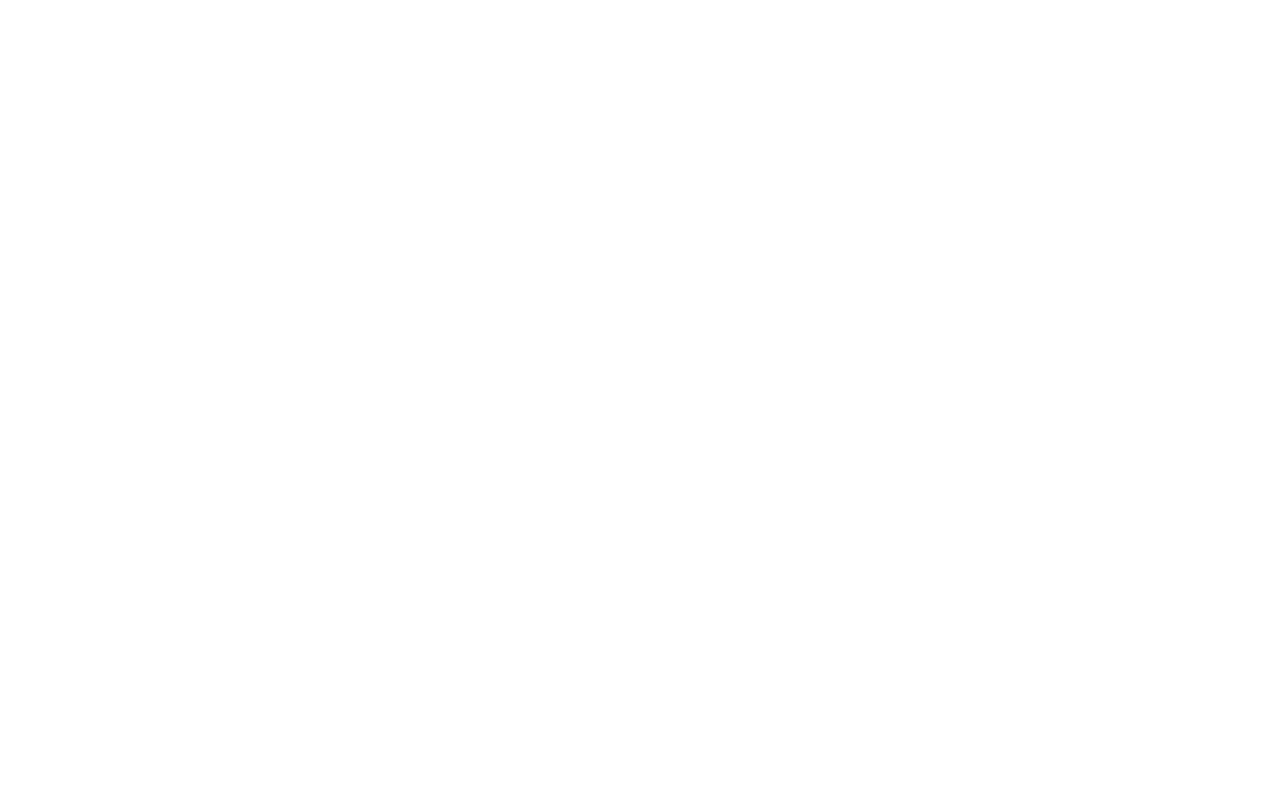
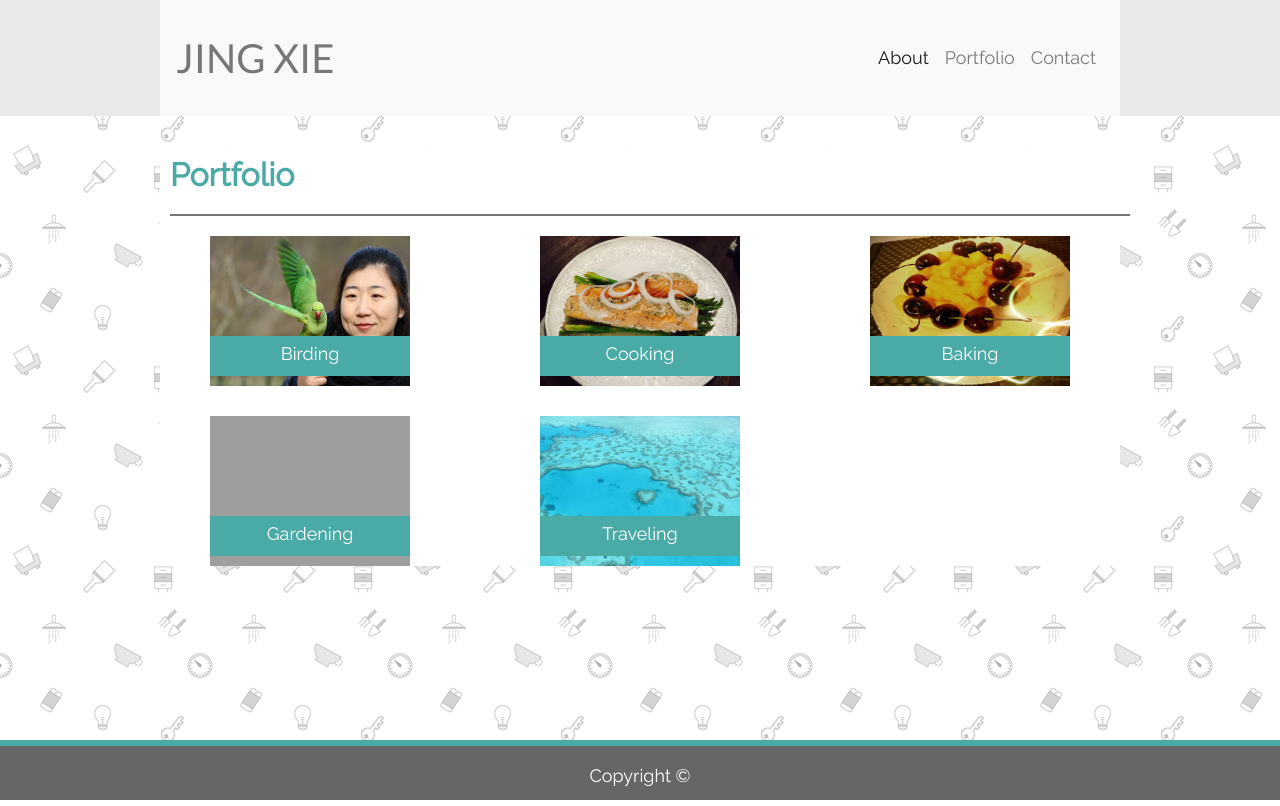
Before and after one commit to redbubble-ash/Bootstrap-Portfolio, a plain HTML site: page portfolio.html in a window 1280 px wide. Drawn offline with nearby package versions, Linux system fonts and the light colour scheme; grey boxes are pictures that could not be loaded.

Commit message:
complete

```diff
--- a/contact.html
+++ b/contact.html
@@ -0,0 +1,149 @@
+<!DOCTYPE html>
+<html lang="en-us">
+
+<head>
+  <meta charset="UTF-8">
+
+  <title>My Portfolio</title>
+  <link rel="stylesheet" href="https://stackpath.bootstrapcdn.com/bootstrap/4.3.1/css/bootstrap.min.css"
+    integrity="sha384-ggOyR0iXCbMQv3Xipma34MD+dH/1fQ784/j6cY/iJTQUOhcWr7x9JvoRxT2MZw1T" crossorigin="anonymous">
+  <link href="https://fonts.googleapis.com/css?family=Lato" rel="stylesheet">
+  <link href="https://fonts.googleapis.com/css?family=Lato|Raleway|Roboto" rel="stylesheet">
+
+
+
+
+  <style>
+    * {
+      box-sizing: border-box;
+      margin-left: auto;
+      margin-right: 0px;
+    }
+
+    html {
+
+      width: 100%;
+      height: 100%;
+    }
+
+    body {
+      font-family: 'Raleway', sans-serif;
+      font-size: 18px;
+      line-height: 34px;
+      color: #777777;
+      background: url("images/doodles.png");
+    }
+
+    .navbar-brand {
+      font-size:2.5rem;
+      color: silver;
+      text-align: center;
+      line-height: 90px;
+      font-family: 'Lato', sans-serif;
+      margin-right: 0;
+
+    }
+
+    .container {
+      width: 100%;
+      max-width: 960px;
+      margin: 0 auto;
+      clear: both;
+      text-align: left;
+      background-color: #ffffff;
+      padding: 0;
+    }
+
+    #masthead {
+      background-color: #e8e9e9;
+
+    }
+
+    h2{
+        color: #4aaaa5;
+        font-size: xx-large;
+        font-weight: bold;
+        display: block;
+        height: 60px;
+        border-bottom: 2px solid #777777;
+    }
+
+
+
+    .footer {
+      position: absolute;
+      bottom: 0;
+      width: 100%;
+      height: 60px; /* Set the fixed height of the footer here */
+      line-height: 60px; /* Vertically center the text there */
+      background-color: #666666;
+      color: white;
+      text-align: center;
+      border-top:6px solid #4aaaa5;
+      }
+
+  }
+
+  </style>
+</head>
+
+<header id="masthead">
+  <div class="container">
+    <nav class="navbar navbar-expand-lg navbar-light bg-light">
+      <a class="navbar-brand">JING XIE</a>
+      <button class="navbar-toggler" type="button" data-toggle="collapse" data-target="#navbarNav"
+        aria-controls="navbarNav" aria-expanded="false" aria-label="Toggle navigation">
+        <span class="navbar-toggler-icon"></span>
+      </button>
+      <div class="collapse navbar-collapse" id="navbarNav">
+        <ul class="navbar-nav">
+          <li class="nav-item active">
+            <a class="nav-link" href="index.html">About <span class="sr-only">(current)</span></a>
+          </li>
+          <li class="nav-item">
+            <a class="nav-link" href="portfolio.html">Portfolio</a>
+          </li>
+          <li class="nav-item">
+            <a class="nav-link" href="contact.html">Contact</a>
+          </li>
+
+        </ul>
+      </div>
+    </nav>
+  </div>
+</header>
+
+<body>
+
+    <div class="container" style="padding:30px; margin-top: 30px">
+        <h2>Contact</h2>
+
+        <form>
+          <div class="form-group">
+            <label for="usr">Name:</label>
+            <input type="text" class="form-control" id="usr">
+          </div>
+          <div class="form-group">
+            <label for="pwd">Email:</label>
+            <input type="text" class="form-control" id="pwd">
+          </div>
+          <div class="form-group">
+            <label for="pwd" style="height:20px;">Message:</label>
+            <input type="text" class="form-control" id="pwd" style="height: 100px;">
+          </div>
+          <button type="button" class="btn btn-primary" data-toggle="button" aria-pressed="false" autocomplete="off" style="background-color:#4aaaa5">
+                Submit
+              </button>
+        </form>
+      </div>
+
+
+
+    <footer class="footer">
+        Copyright &copy;
+      </div>
+    </footer>
+
+</body>
+
+</html>
--- a/portfolio.html
+++ b/portfolio.html
@@ -0,0 +1,177 @@
+<!DOCTYPE html>
+<html lang="en-us">
+
+<head>
+  <meta charset="UTF-8">
+
+  <title>My Portfolio</title>
+  <link rel="stylesheet" href="https://stackpath.bootstrapcdn.com/bootstrap/4.3.1/css/bootstrap.min.css"
+    integrity="sha384-ggOyR0iXCbMQv3Xipma34MD+dH/1fQ784/j6cY/iJTQUOhcWr7x9JvoRxT2MZw1T" crossorigin="anonymous">
+  <link href="https://fonts.googleapis.com/css?family=Lato" rel="stylesheet">
+  <link href="https://fonts.googleapis.com/css?family=Lato|Raleway|Roboto" rel="stylesheet">
+
+
+
+
+  <style>
+    * {
+      box-sizing: border-box;
+      margin-left: auto;
+      margin-right: 0px;
+    }
+
+    html {
+
+      width: 100%;
+      height: 100%;
+    }
+
+    body {
+      font-family: 'Raleway', sans-serif;
+      font-size: 18px;
+      line-height: 34px;
+      color: #777777;
+      background: url("images/doodles.png");
+    }
+
+    .navbar-brand {
+      font-size:2.5rem;
+      color: silver;
+      text-align: center;
+      line-height: 90px;
+      font-family: 'Lato', sans-serif;
+      margin-right: 0;
+
+    }
+
+    .container {
+      width: 100%;
+      max-width: 960px;
+      margin: 0 auto;
+      clear: both;
+      background-color: #ffffff;
+      padding: 0;
+      text-align: center;
+    }
+
+    #masthead {
+      background-color: #e8e9e9;
+
+    }
+
+    h1{
+        position: relative;
+        top: 10px;
+        left: 10px;
+        color: #4aaaa5;
+        font-size: xx-large;
+        font-weight: bold;
+        display: block;
+        height: 60px;
+        border-bottom: 2px solid #777777;
+        text-align: left;
+
+
+    }
+
+    p{
+         margin: auto;
+         display: block;
+         width: 200px;
+         height: 40px;
+         position: absolute;
+         bottom:10px;
+         background-color: #4aaaa5;
+         text-align: center;
+         color: #ffffff;
+         line-height: 200%;
+         left: 65px;
+    }
+
+
+
+    .footer {
+      position: absolute;
+      bottom: 0;
+      width: 100%;
+      height: 60px; /* Set the fixed height of the footer here */
+      line-height: 60px; /* Vertically center the text there */
+      background-color: #666666;
+      color: white;
+      text-align: center;
+      border-top:6px solid #4aaaa5;
+      }
+  }
+
+  </style>
+</head>
+
+<header id="masthead">
+  <div class="container">
+    <nav class="navbar navbar-expand-lg navbar-light bg-light">
+      <a class="navbar-brand">JING XIE</a>
+      <button class="navbar-toggler" type="button" data-toggle="collapse" data-target="#navbarNav"
+        aria-controls="navbarNav" aria-expanded="false" aria-label="Toggle navigation">
+        <span class="navbar-toggler-icon"></span>
+      </button>
+      <div class="collapse navbar-collapse" id="navbarNav">
+        <ul class="navbar-nav">
+          <li class="nav-item active">
+            <a class="nav-link" href="index.html">About <span class="sr-only">(current)</span></a>
+          </li>
+          <li class="nav-item">
+            <a class="nav-link" href="portfolio.html">Portfolio</a>
+          </li>
+          <li class="nav-item">
+            <a class="nav-link" href="contact.html">Contact</a>
+          </li>
+
+        </ul>
+      </div>
+    </nav>
+  </div>
+</header>
+
+<body>
+
+        <div class="container", style="margin-top:30px;">
+            <h1>Portfolio</h1>
+            <div class="row", style="margin-top:30px;">
+                <div class="col-4">
+                    <img src="images/Birding.jpg" alt="Birding" style="width: 200px;height: 150px;">
+                    <p>Birding</p>
+                </div>
+                <div class="col-4">
+                    <img src="images/Cooking.jpg" alt="Cooking" style="width: 200px;height: 150px;">
+                    <p>Cooking</p>
+                </div>
+                <div class="col-4">
+                    <img src="images/Baking.jpg" alt="Baking" style="width: 200px;height: 150px;">
+                    <p>Baking</p>
+                </div>
+                </div>
+            <div class="row" style="margin-top:30px;">
+                <div class="col-4">
+                <img src="images/Gardening.JPG" alt="Gardening" style="width: 200px;height: 150px;">
+                <p>Gardening</p>
+                </div>
+                <div class="col-4">
+                <img src="images/Traveling.jpg" alt="Traveling" style="width: 200px;height: 150px;">
+                <p>Traveling</p>
+                </div>
+                <div class="col-4">
+
+                </div>
+            </div>
+        </div>
+
+
+
+    <footer class="footer">
+        Copyright &copy;
+      </div>
+    </footer>
+
+</body>
+
+</html>
```
Also changed, not shown: index.html (+24 -8 lines), images/Baking.jpg (added), images/Birding.jpg (added), images/Cooking.jpg (added), images/Traveling.jpg (added), 1 other file.
